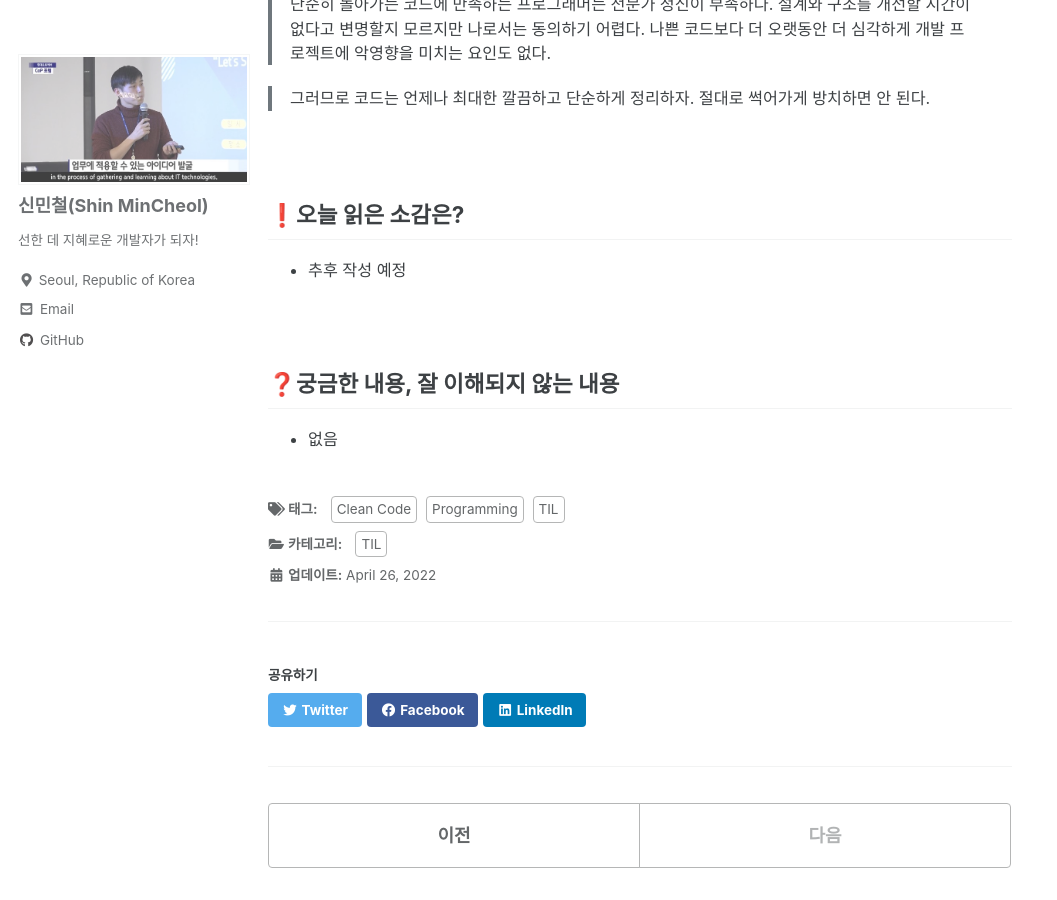
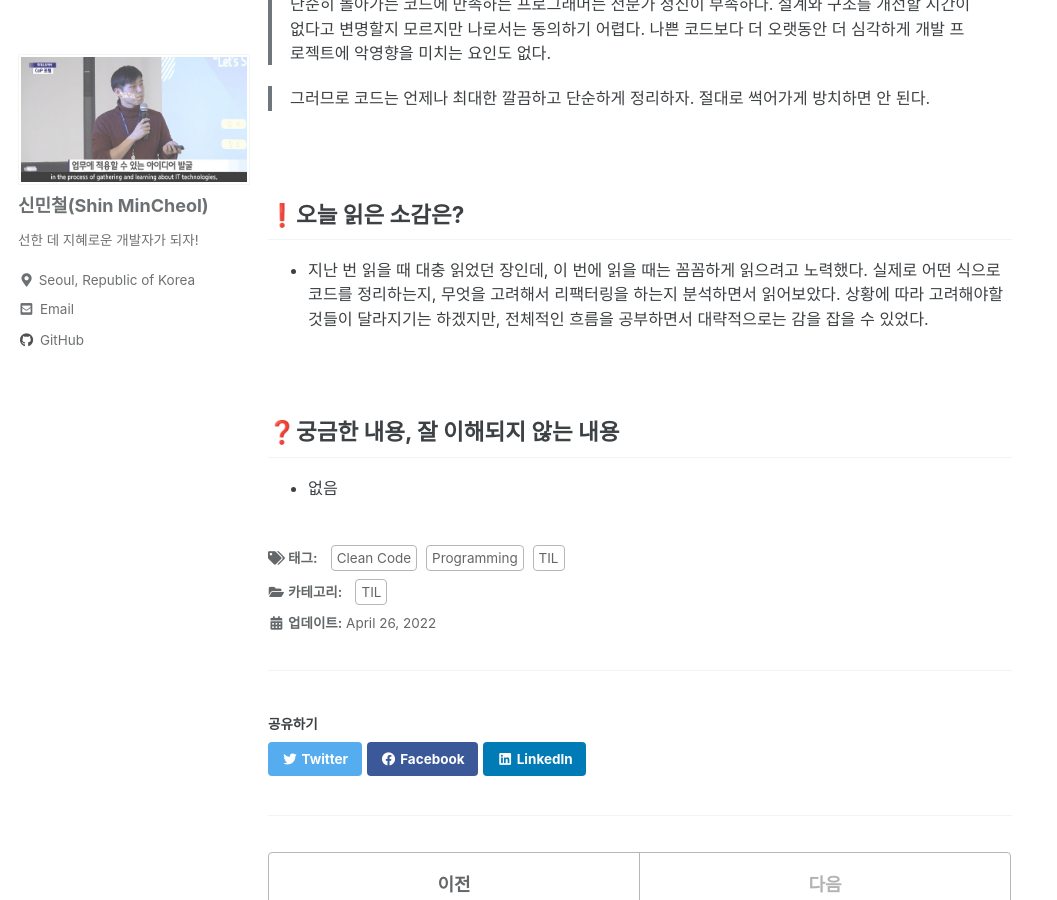
Before and after one commit to alsoj/alsoj.github.io, a Jekyll site: the page built from _posts/til/clean code/2022-04-26-[클린코드]14.점진적인 개선.md, in a window 1280 px wide and 900 px high, scrolled down 946 px. Shown: the whole window, without its empty margins (0-1057 px from the left). Built offline with Jekyll 4.4.1, drawn with Linux system fonts in a browser that asks for light colours; cached includes are drawn as plain includes; comment, search, counter and statistics services are not loaded.

Commit message:
modify TIL clean code

```diff
--- a/_posts/til/clean code/2022-04-26-[클린코드]14.점진적인 개선.md
+++ b/_posts/til/clean code/2022-04-26-[클린코드]14.점진적인 개선.md
@@ -36,7 +36,7 @@ tags:
 
 ## ❗오늘 읽은 소감은?
 
-- 추후 작성 예정
+- 지난 번 읽을 때 대충 읽었던 장인데, 이 번에 읽을 때는 꼼꼼하게 읽으려고 노력했다. 실제로 어떤 식으로 코드를 정리하는지, 무엇을 고려해서 리팩터링을 하는지 분석하면서 읽어보았다. 상황에 따라 고려해야할 것들이 달라지기는 하겠지만, 전체적인 흐름을 공부하면서 대략적으로는 감을 잡을 수 있었다.
 
 <br />
 
```
